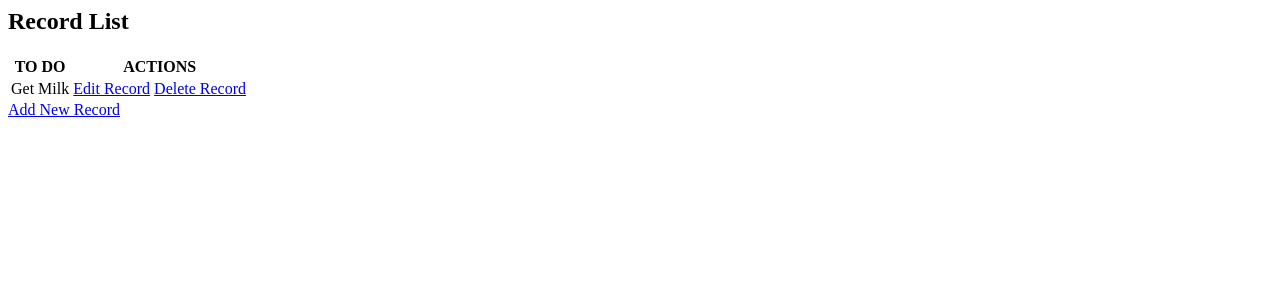
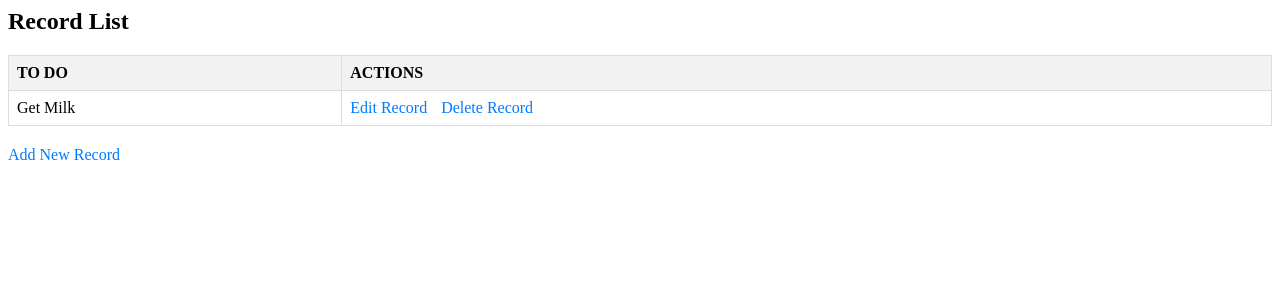
Before and after one commit to cdasilvasantos/Django, a Django app: template djangodocker/templates/todo.html in a window 1280 px wide. Shown: the top 300 px of the page. Run offline with Django 4.2, Linux system fonts and the light colour scheme; the template is opened without the code that fills it, so the values that code supplies are empty.

Commit message:
added styling

```diff
--- /dev/null
+++ b/djangodocker/templates/style.css
@@ -0,0 +1,26 @@
+/* styles.css */
+table {
+    border-collapse: collapse;
+    width: 100%;
+    margin-bottom: 20px;
+}
+
+th, td {
+    border: 1px solid #dddddd;
+    text-align: left;
+    padding: 8px;
+}
+
+th {
+    background-color: #f2f2f2;
+}
+
+a {
+    text-decoration: none;
+    color: #007bff;
+    margin-right: 10px;
+}
+
+a:hover {
+    text-decoration: underline;
+}
--- a/djangodocker/templates/todo.html
+++ b/djangodocker/templates/todo.html
@@ -1,4 +1,8 @@
-<!-- record_list.html -->
+<head>
+    <!-- Other head elements -->
+    <link rel="stylesheet" type="text/css" href="style.css">
+</head>
+
 <h2>Record List</h2>
 
 <table>
```
